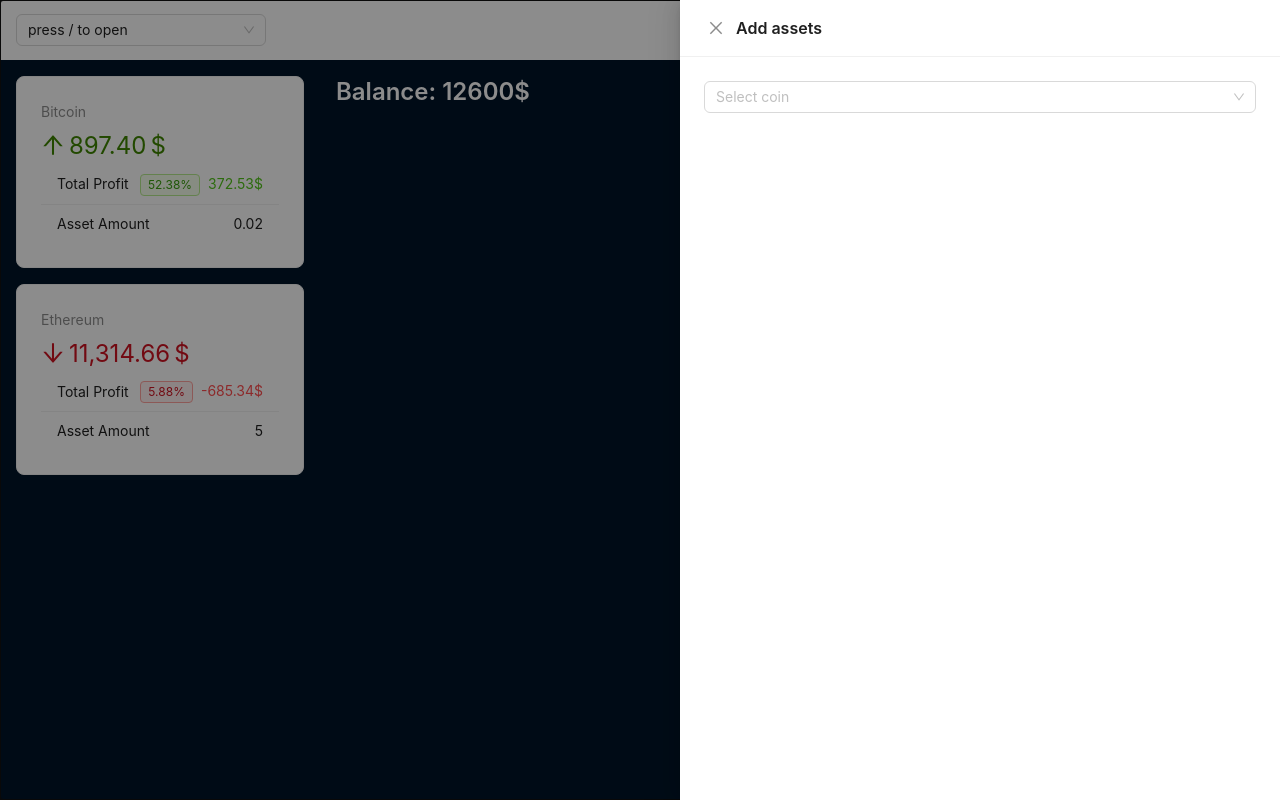
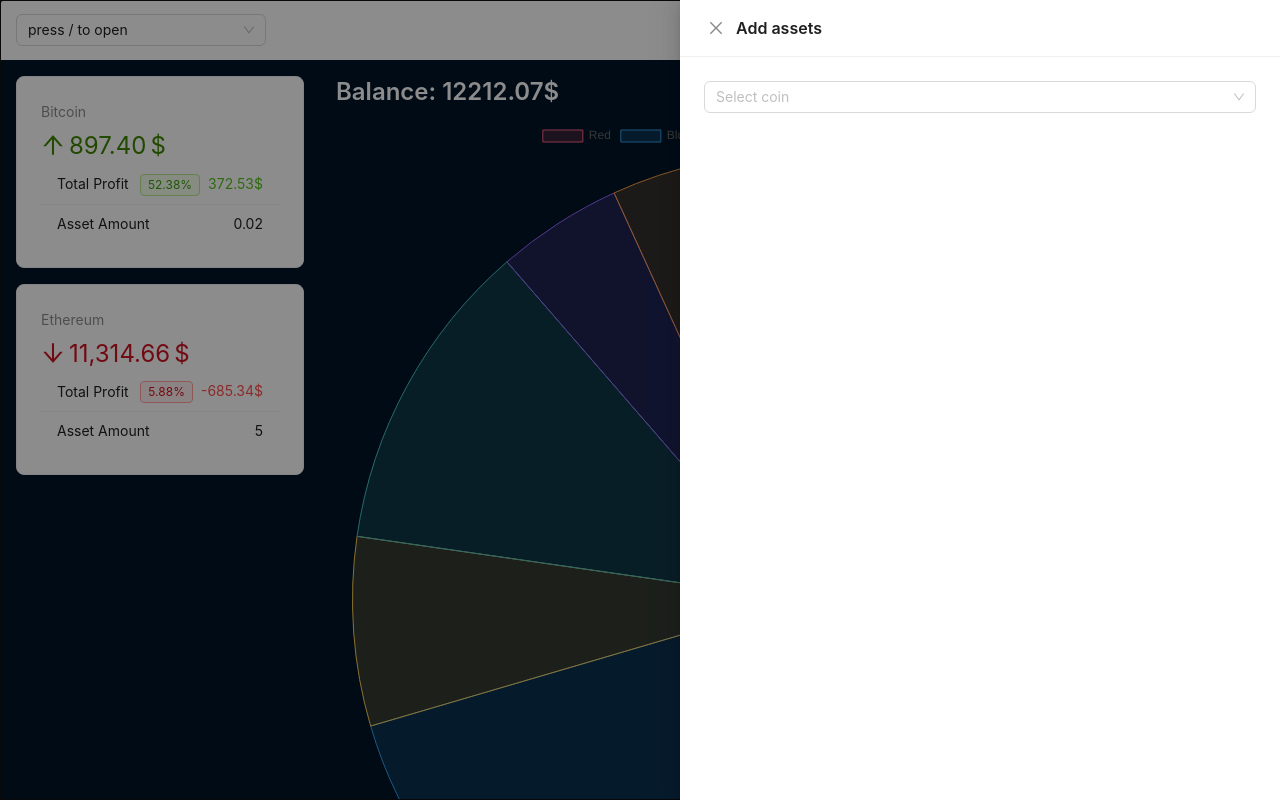
Before and after one commit to BananILN/Crypto, a React (Vite) app in the folder Crypto/: page / in a window 1280 px wide. Shown: the top 800 px of the page. Built offline with nearby package versions, Linux system fonts and the light colour scheme.

Commit message:
add table + balance chart components

```diff
--- a/Crypto/package.json
+++ b/Crypto/package.json
@@ -12,6 +12,7 @@
   "dependencies": {
     "antd": "^5.22.3",
     "react": "^18.3.1",
+    "react-chartjs-2": "^5.2.0",
     "react-dom": "^18.3.1"
   },
   "devDependencies": {
--- /dev/null
+++ b/Crypto/src/components/AssetsTable.jsx
@@ -0,0 +1,3 @@
+export default function AssetsTable(){
+    return <div>111</div>
+}
--- /dev/null
+++ b/Crypto/src/components/BalanceChart.jsx
@@ -0,0 +1,37 @@
+import { Chart as ChartJS, ArcElement, Tooltip, Legend } from 'chart.js';
+import { Pie } from 'react-chartjs-2';
+
+ChartJS.register(ArcElement, Tooltip, Legend);
+
+export const data = {
+  labels: ['Red', 'Blue', 'Yellow', 'Green', 'Purple', 'Orange'],
+  datasets: [
+    {
+      label: '# of Votes',
+      data: [12, 19, 3, 5, 2, 3],
+      backgroundColor: [
+        'rgba(255, 99, 132, 0.2)',
+        'rgba(54, 162, 235, 0.2)',
+        'rgba(255, 206, 86, 0.2)',
+        'rgba(75, 192, 192, 0.2)',
+        'rgba(153, 102, 255, 0.2)',
+        'rgba(255, 159, 64, 0.2)',
+      ],
+      borderColor: [
+        'rgba(255, 99, 132, 1)',
+        'rgba(54, 162, 235, 1)',
+        'rgba(255, 206, 86, 1)',
+        'rgba(75, 192, 192, 1)',
+        'rgba(153, 102, 255, 1)',
+        'rgba(255, 159, 64, 1)',
+      ],
+      borderWidth: 1,
+    },
+  ],
+};
+
+
+
+export default function BalanceChart(){
+    return <Pie data={data}/>
+}
--- a/Crypto/src/components/layout/AppContent.jsx
+++ b/Crypto/src/components/layout/AppContent.jsx
@@ -1,4 +1,7 @@
 import { Layout,Typography} from 'antd';
+import { useCrypto } from '../../context/crypto-context';
+import BalanceChart from '../BalanceChart';
+import AssetsTable from '../AssetsTable';
 
 const contentStyle = {
     textAlign: 'center',
@@ -10,9 +13,24 @@
 
 
 export default function AppConent(){
+    const {assets, crypto} = useCrypto();
+
+    const cryptoPriceMap = crypto.reduce((acc,c)=>{
+        acc[c.id] = c.price
+        return acc
+    },{})
+
     return (
         <Layout.Content style={contentStyle}>
-            <Typography.Title level={3} style={{textAlign:'left', color: "#FFF"}}>Balance: 12600$</Typography.Title>
+            <Typography.Title level={3} style={{textAlign:'left', color: "#FFF"}}>
+                Balance: {' '}
+                 {assets
+                .map((asset)=>{return asset.amount * cryptoPriceMap[asset.id]})
+                .reduce((acc,v) =>  acc +=v,0)
+                .toFixed(2)}$
+                </Typography.Title>
+                <BalanceChart/>
+                <AssetsTable />
         </Layout.Content>
     )
 }
```
